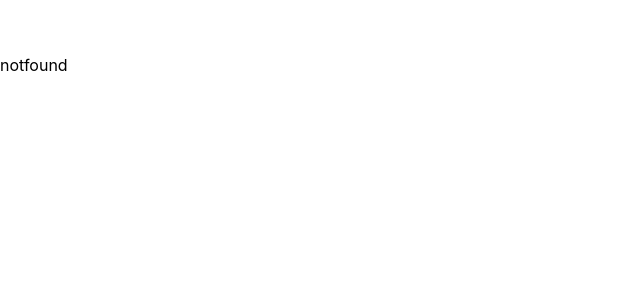
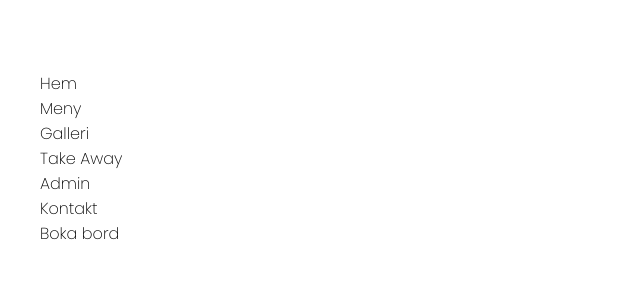
Before and after one commit to wahlstrommm/react-restaurant-app, a React (Create React App) app: page /navbar in a window 1280 px wide. Shown: the top 300 px of the page, without its empty margins (0-640 px from the left). Built offline with nearby package versions, Linux system fonts and the light colour scheme; a web font is replaced by a local one.

Commit message:
navbar created

```diff
--- a/src/components/layout/layout.css
+++ b/src/components/layout/layout.css
@@ -1,3 +1,8 @@
+header {
+    position: relative;
+    z-index: 1;
+}
+
 .header-logo {
     color: white;
     text-align: center;
--- a/src/components/layout/layout.tsx
+++ b/src/components/layout/layout.tsx
@@ -13,7 +13,9 @@ export default function Layout() {
         </div>
         {/* <!------ Menu Button End ------> */}
       </header>
-      <Outlet></Outlet>
+      <main>
+        <Outlet></Outlet>
+      </main>
     </>
   );
 }
--- /dev/null
+++ b/src/components/menu/menu.tsx
@@ -0,0 +1,5 @@
+import React from "react";
+
+export default function Menu() {
+  return <div>meny</div>;
+}
--- /dev/null
+++ b/src/components/navbar/navbar.css
@@ -0,0 +1,4 @@
+a {
+    text-decoration: none;
+    color: black;
+}
--- /dev/null
+++ b/src/components/navbar/navbar.tsx
@@ -0,0 +1,28 @@
+import React from "react";
+import "./navbar.css";
+import { Link } from "react-router-dom";
+import { Li } from "../../styled components/Li";
+
+export default function Navbar() {
+  return (
+    <nav className="navbar">
+      <ul>
+        <Li>
+          <Link to="/">Hem</Link>
+        </Li>
+        <Li>
+          <Link to="/menu">Meny</Link>
+        </Li>
+        <Li>Galleri</Li>
+        <Li>Take Away</Li>
+        <Li>
+          <Link to="/admin">Admin</Link>
+        </Li>
+        <Li>Kontakt</Li>
+        <Li>
+          <Link to="/bookning">Boka bord</Link>
+        </Li>
+      </ul>
+    </nav>
+  );
+}
--- a/src/index.tsx
+++ b/src/index.tsx
@@ -9,6 +9,8 @@ import Bookning from "./components/bookning/bookning";
 import Notfound from "./components/notfound/notfound";
 import Layout from "./components/layout/layout";
 import Home from "./components/home/home";
+import Menu from "./components/menu/menu";
+import Navbar from "./components/navbar/navbar";
 
 const container = document.getElementById("root");
 const root = ReactDOMClient.createRoot(container as Element);
@@ -19,6 +21,8 @@ root.render(
       <Routes>
         <Route path="/" element={<Layout />}>
           <Route index element={<Home />} />
+          <Route path="/navbar" element={<Navbar />} />
+          <Route path="/menu" element={<Menu />} />
           <Route path="/admin" element={<Admin />} />
           <Route path="/bookning" element={<Bookning />} />
           <Route path="*" element={<Notfound />} />
--- a/src/styled components/Img.tsx
+++ b/src/styled components/Img.tsx
@@ -9,5 +9,4 @@ export const Img = styled.img`
   right: 0;
   top: 0;
   bottom: 0;
-  z-index: -1;
 `;
--- /dev/null
+++ b/src/styled components/Li.tsx
@@ -0,0 +1,7 @@
+import styled from "styled-components";
+
+export const Li = styled.li`
+  font-family: "Poppins", sans-serif;
+  font-weight: 200;
+  list-style: none;
+`;
```
Also changed, not shown: src/components/meny/meny.tsx (deleted, +0 -7 lines).
